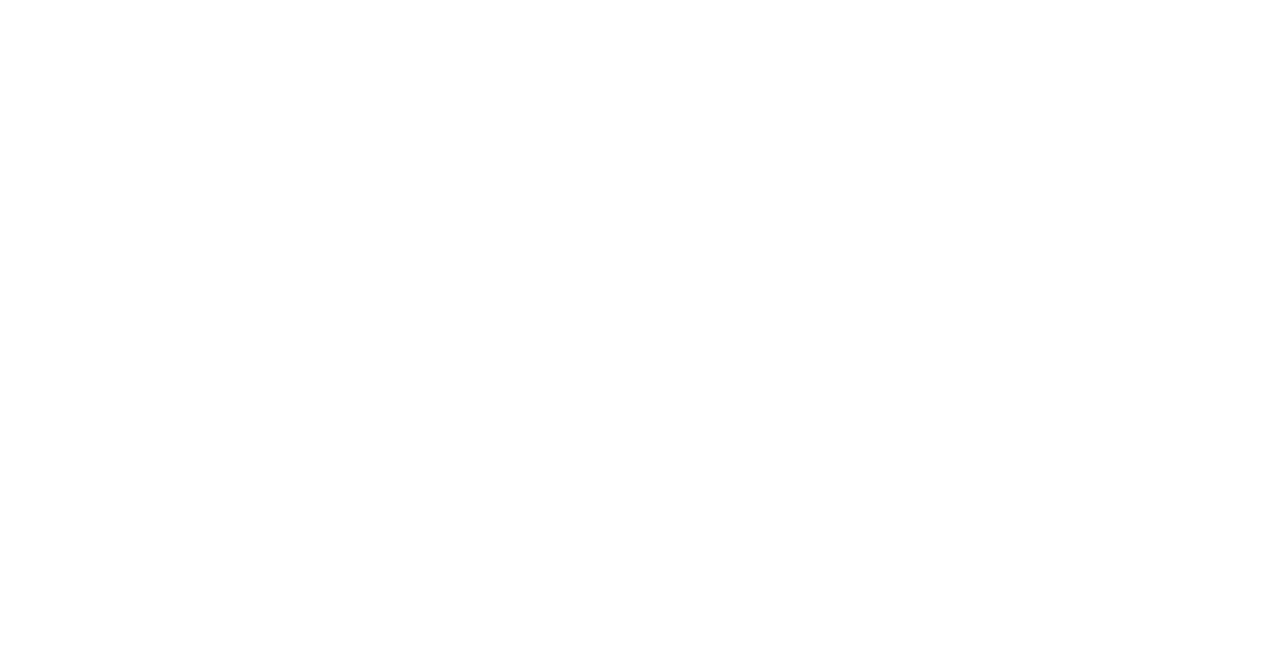
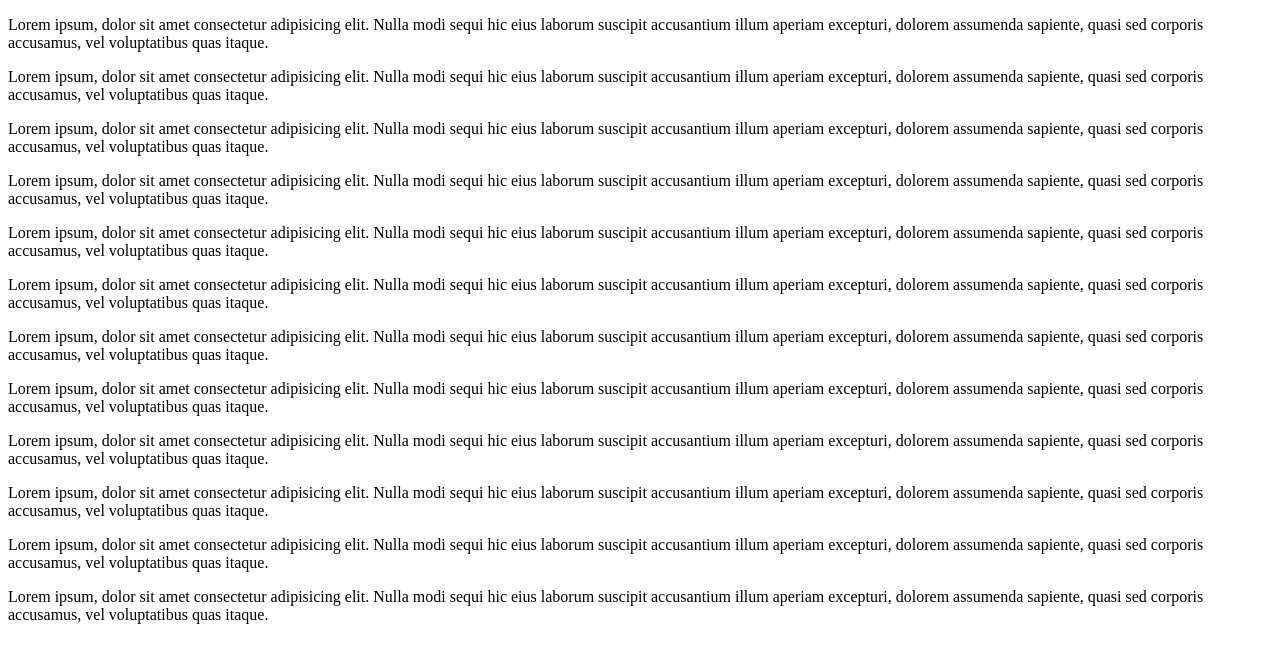
Before and after one commit to abinsh3130/myfirsthtmlproject, a plain HTML site: page home.html in a window 1280 px wide. Drawn offline with Linux system fonts and the light colour scheme.

Commit message:
Update home.html

```diff
--- a/home.html
+++ b/home.html
@@ -6,6 +6,18 @@
     <title>Document</title>
 </head>
 <body>
+    <p>Lorem ipsum, dolor sit amet consectetur adipisicing elit. Nulla modi sequi hic eius laborum suscipit accusantium illum aperiam excepturi, dolorem assumenda sapiente, quasi sed corporis accusamus, vel voluptatibus quas itaque.</p>
+<p>Lorem ipsum, dolor sit amet consectetur adipisicing elit. Nulla modi sequi hic eius laborum suscipit accusantium illum aperiam excepturi, dolorem assumenda sapiente, quasi sed corporis accusamus, vel voluptatibus quas itaque.</p>
+<p>Lorem ipsum, dolor sit amet consectetur adipisicing elit. Nulla modi sequi hic eius laborum suscipit accusantium illum aperiam excepturi, dolorem assumenda sapiente, quasi sed corporis accusamus, vel voluptatibus quas itaque.</p>
+<p>Lorem ipsum, dolor sit amet consectetur adipisicing elit. Nulla modi sequi hic eius laborum suscipit accusantium illum aperiam excepturi, dolorem assumenda sapiente, quasi sed corporis accusamus, vel voluptatibus quas itaque.</p>
+<p>Lorem ipsum, dolor sit amet consectetur adipisicing elit. Nulla modi sequi hic eius laborum suscipit accusantium illum aperiam excepturi, dolorem assumenda sapiente, quasi sed corporis accusamus, vel voluptatibus quas itaque.</p>
+<p>Lorem ipsum, dolor sit amet consectetur adipisicing elit. Nulla modi sequi hic eius laborum suscipit accusantium illum aperiam excepturi, dolorem assumenda sapiente, quasi sed corporis accusamus, vel voluptatibus quas itaque.</p>
+<p>Lorem ipsum, dolor sit amet consectetur adipisicing elit. Nulla modi sequi hic eius laborum suscipit accusantium illum aperiam excepturi, dolorem assumenda sapiente, quasi sed corporis accusamus, vel voluptatibus quas itaque.</p>
+<p>Lorem ipsum, dolor sit amet consectetur adipisicing elit. Nulla modi sequi hic eius laborum suscipit accusantium illum aperiam excepturi, dolorem assumenda sapiente, quasi sed corporis accusamus, vel voluptatibus quas itaque.</p>
+<p>Lorem ipsum, dolor sit amet consectetur adipisicing elit. Nulla modi sequi hic eius laborum suscipit accusantium illum aperiam excepturi, dolorem assumenda sapiente, quasi sed corporis accusamus, vel voluptatibus quas itaque.</p>
+<p>Lorem ipsum, dolor sit amet consectetur adipisicing elit. Nulla modi sequi hic eius laborum suscipit accusantium illum aperiam excepturi, dolorem assumenda sapiente, quasi sed corporis accusamus, vel voluptatibus quas itaque.</p>
+<p>Lorem ipsum, dolor sit amet consectetur adipisicing elit. Nulla modi sequi hic eius laborum suscipit accusantium illum aperiam excepturi, dolorem assumenda sapiente, quasi sed corporis accusamus, vel voluptatibus quas itaque.</p>
+<p>Lorem ipsum, dolor sit amet consectetur adipisicing elit. Nulla modi sequi hic eius laborum suscipit accusantium illum aperiam excepturi, dolorem assumenda sapiente, quasi sed corporis accusamus, vel voluptatibus quas itaque.</p>
 
 </body>
 </html>
```
